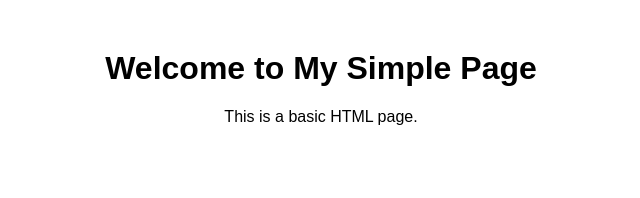
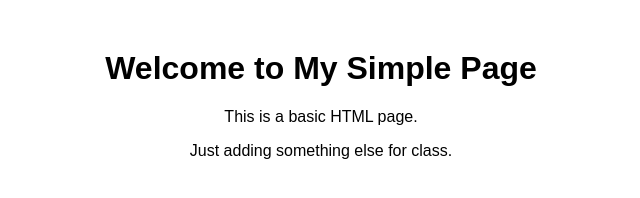
Before and after one commit to light142/cicd-html, a plain HTML site: page index.html in a window 1280 px wide. Shown: the whole page, without its empty margins (319-959 px from the left). Drawn offline with Linux system fonts and the light colour scheme.

Commit message:
changed something

```diff
--- a/index.html
+++ b/index.html
@@ -15,5 +15,6 @@
 <body>
     <h1>Welcome to My Simple Page</h1>
     <p>This is a basic HTML page.</p>
+    <p>Just adding something else for class.</p>
 </body>
 </html>
```
